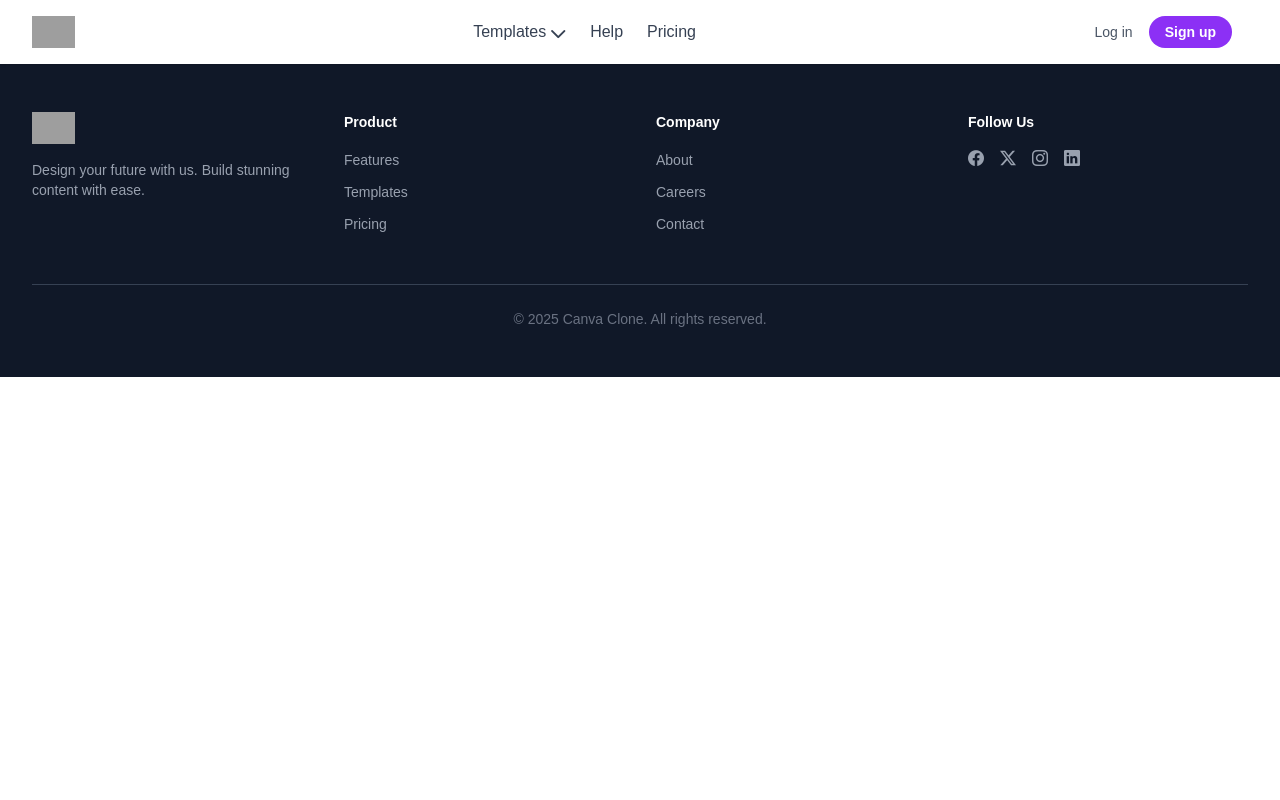
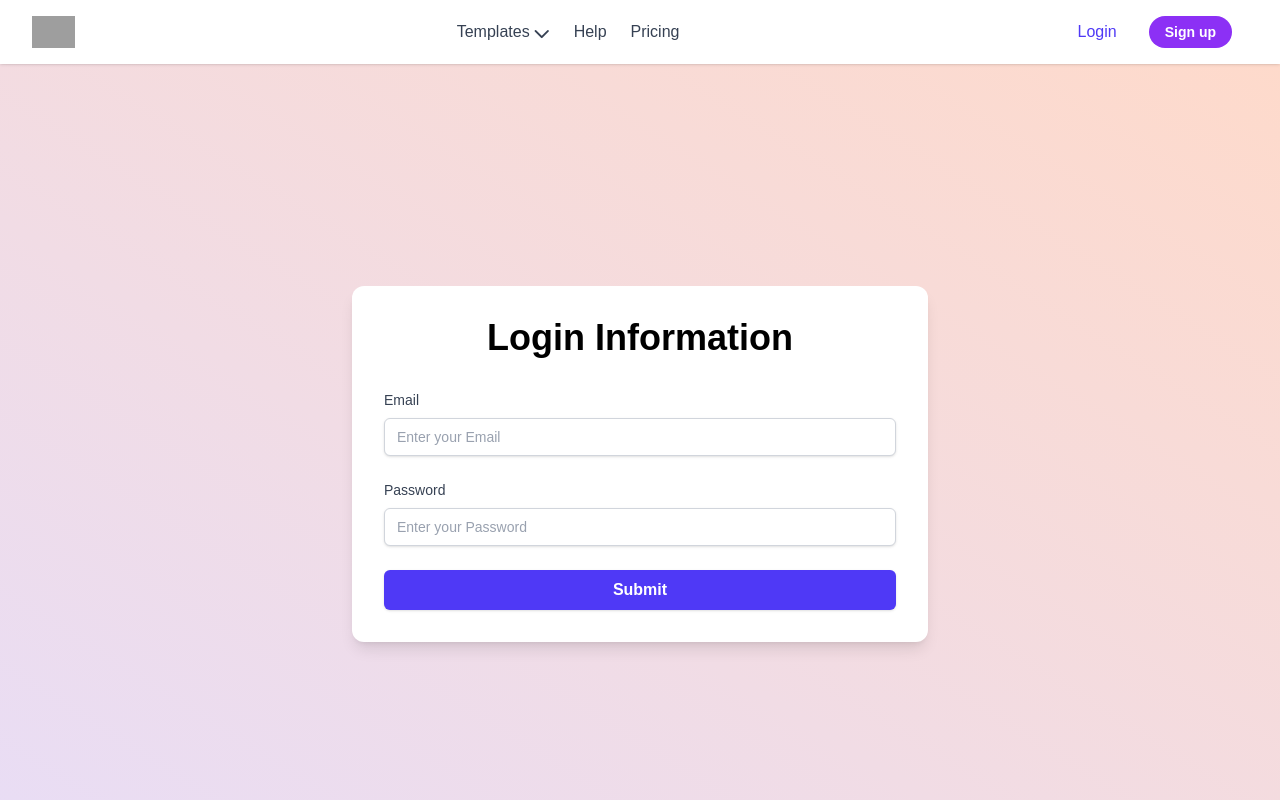
Before and after one commit to shahinamen/canva-clone, a Vue app: page /login in a window 1280 px wide. Shown: the top 800 px of the page. Built offline with nearby package versions, Linux system fonts and the light colour scheme; grey boxes are pictures that could not be loaded.

Commit message:
login page added

```diff
--- a/src/components/NavbarView.vue
+++ b/src/components/NavbarView.vue
@@ -42,8 +42,8 @@ const templateOpen = ref(false);
 
         <!-- Right Side -->
         <div class="flex items-center space-x-4">
-          <a href="#" class="text-gray-600 hover:text-black text-sm font-medium hidden md:block">Log in</a>
-          <button class="bg-[#8C30F5] hover:bg-[#6c1dcc] text-white px-4 py-1.5 rounded-full text-sm font-semibold hidden md:block">
+          <RouterLink to="/login" :class="['font-medium block  px-4 py-2 hover:text-black', isActive('/login')]">Login</RouterLink>
+          <button class="bg-[#8C30F5] hover:bg-[#6c1dcc] text-white px-4 py-1.5 rounded-full cursor-pointer text-sm font-semibold hidden md:block">
             Sign up
           </button>
 
@@ -88,7 +88,7 @@ const templateOpen = ref(false);
         </div>
         <RouterLink to="/help-center" :class="['font-medium block py-1 hover:text-black', isActive('/help-center')]">Help</RouterLink>
         <RouterLink to="/pricing" :class="['font-medium block py-1 hover:text-black', isActive('/pricing')]">Pricing</RouterLink>
-        <a href="#" class="block py-2 text-sm text-gray-600">Log in</a>
+        <RouterLink to="/login" :class="['font-medium block py-1 hover:text-black', isActive('/login')]">Login</RouterLink>
         <button class="w-full bg-[#8C30F5] hover:bg-[#6c1dcc] text-white px-4 py-2 rounded-full text-sm font-semibold mt-2">
           Sign up
         </button>
--- a/src/router/index.js
+++ b/src/router/index.js
@@ -39,6 +39,12 @@ const router = createRouter({
         name: 'social-media',
         component: () => import('../views/SocialMediaView.vue'),
         meta: { title: 'Vue - Tailwind | Help Center' }
+    },
+    {
+        path: '/login',
+        name: 'login',
+        component: () => import('../views/LoginView.vue'),
+        meta: { title: 'Vue - Tailwind | Login' }
     }
   ],
 })
--- a/src/views/HomeView.vue
+++ b/src/views/HomeView.vue
@@ -83,4 +83,15 @@ const services = [
         <div class="text-md text-center text-gray-600 md:text-xl">With Canva you can design, generate, and work on anything.</div>
         <button class="border-2 border-indigo-600 rounded-full px-3 py-2 mt-3 cursor-pointer hover:text-white hover:bg-indigo-600">Get Started</button>
     </div>
+    <div class="bg-slate-950 p-8 text-center text-white">
+        <h2 class="text-2xl md:text-4xl text-green-500 pt-8">Creativity Delivery Platform</h2>
+        <h2 class="text-2xl md:text-4xl text-white">built for products that send big</h2>
+        <p class="mb-4 mt-8">Connect with millions of creators, share your work, and get inspired.</p>
+        <button class="border-2 border-green-500 text-white rounded-full px-3 py-2 mt-3 cursor-pointer hover:bg-green-500 mb-8">Join Now</button>
+    </div>
+    <div class="bg-white p-8 text-center">
+         <h2 class="text-2xl md:text-4xl text-slate-950 mb-4">Industry best analytics</h2>
+        <p class="mb-4">Complex and user-friendly dashboards with key deliverability metrics for every mailbox provider.</p>
+        <button class="border-2 border-indigo-600 text-black rounded-full px-3 py-2 mt-3 cursor-pointer hover:bg-indigo-600 hover:text-white mb-8">Create Now</button>
+    </div>
 </template>
--- /dev/null
+++ b/src/views/LoginView.vue
@@ -0,0 +1,53 @@
+<script setup>
+import { ref } from 'vue'
+
+const firstName = ref('')
+const lastName = ref('')
+</script>
+
+<template>
+  <div class="flex items-center justify-center min-h-screen bg-gradient-to-bl from-[#fedacb] to-[#e8ddf6] px-4 py-10 text-black">
+    <div class="w-full max-w-xl bg-white rounded-xl shadow-lg p-8">
+      <h2 class="text-2xl md:text-4xl font-semibold text-center mb-8">Login Information</h2>
+
+      <div class="grid grid-cols-1 gap-6">
+        <!-- First Name -->
+        <div>
+          <label for="first-name" class="block text-sm font-medium text-gray-700">Email</label>
+          <input
+            v-model="firstName"
+            type="text"
+            id="first-name"
+            name="first-name"
+            autocomplete="given-name"
+            placeholder="Enter your Email"
+            class="mt-2 block w-full rounded-md border border-gray-300 bg-white px-3 py-2 text-sm text-gray-900 shadow-sm placeholder:text-gray-400 focus:outline-none focus:ring-1 focus:ring-indigo-500 focus:border-indigo-500"
+          />
+        </div>
+
+        <!-- Last Name -->
+        <div>
+          <label for="last-name" class="block text-sm font-medium text-gray-700">Password</label>
+          <input
+            v-model="lastName"
+            type="password"
+            id="last-name"
+            name="last-name"
+            autocomplete="family-name"
+            placeholder="Enter your Password"
+            class="mt-2 block w-full rounded-md border border-gray-300 bg-white px-3 py-2 text-sm text-gray-900 shadow-sm placeholder:text-gray-400 focus:outline-none focus:ring-1 focus:ring-indigo-500 focus:border-indigo-500"
+          />
+        </div>
+        <!-- First Name -->
+        <div>
+          <label for="first-name" class="block text-sm font-medium text-gray-700"></label>
+          <button
+            type="submit"
+            class="w-full flex justify-center items-center px-4 py-2 bg-indigo-600 hover:bg-indigo-700 text-white font-semibold rounded-md shadow transition duration-150 ease-in-out cursor-pointer focus:outline-none focus:ring-2 focus:ring-indigo-500 focus:ring-offset-2"
+          >Submit</button>
+        </div>
+
+      </div>
+    </div>
+  </div>
+</template>
```
